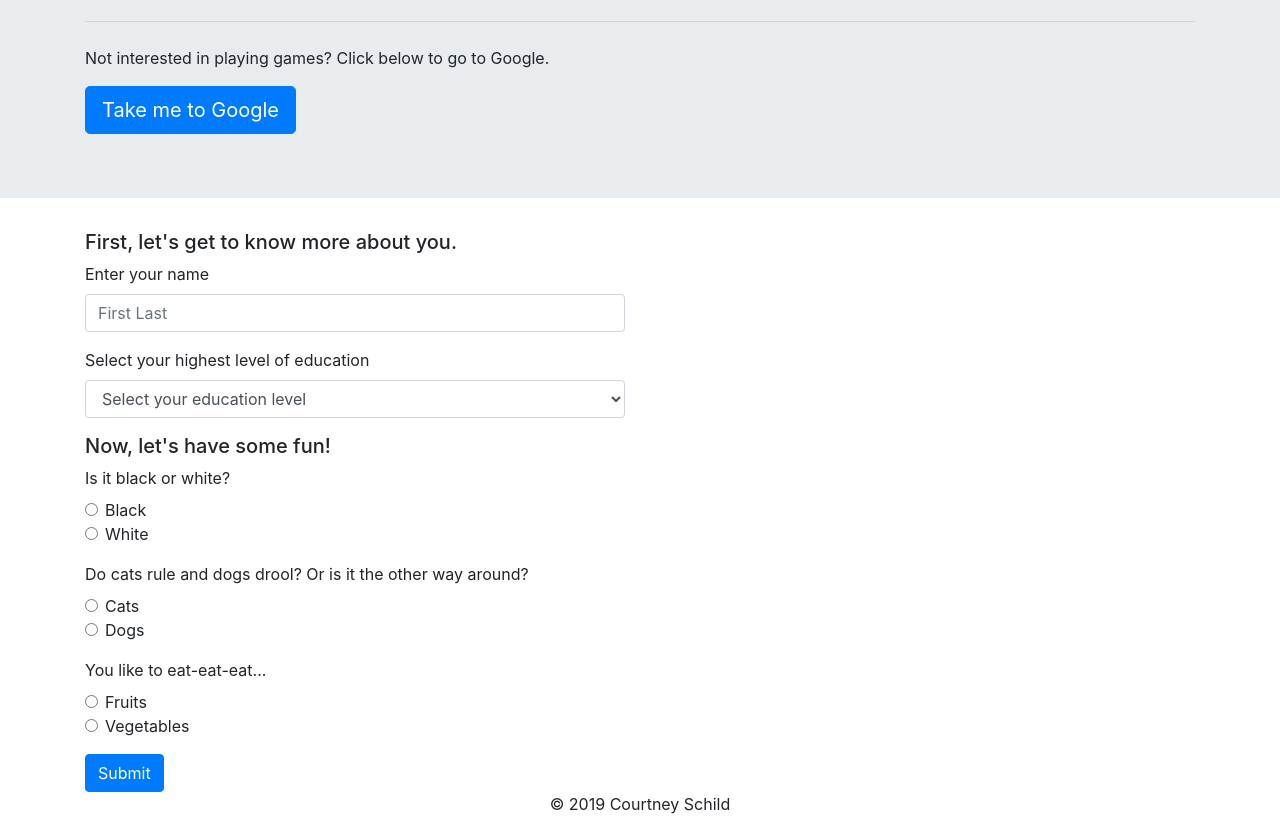
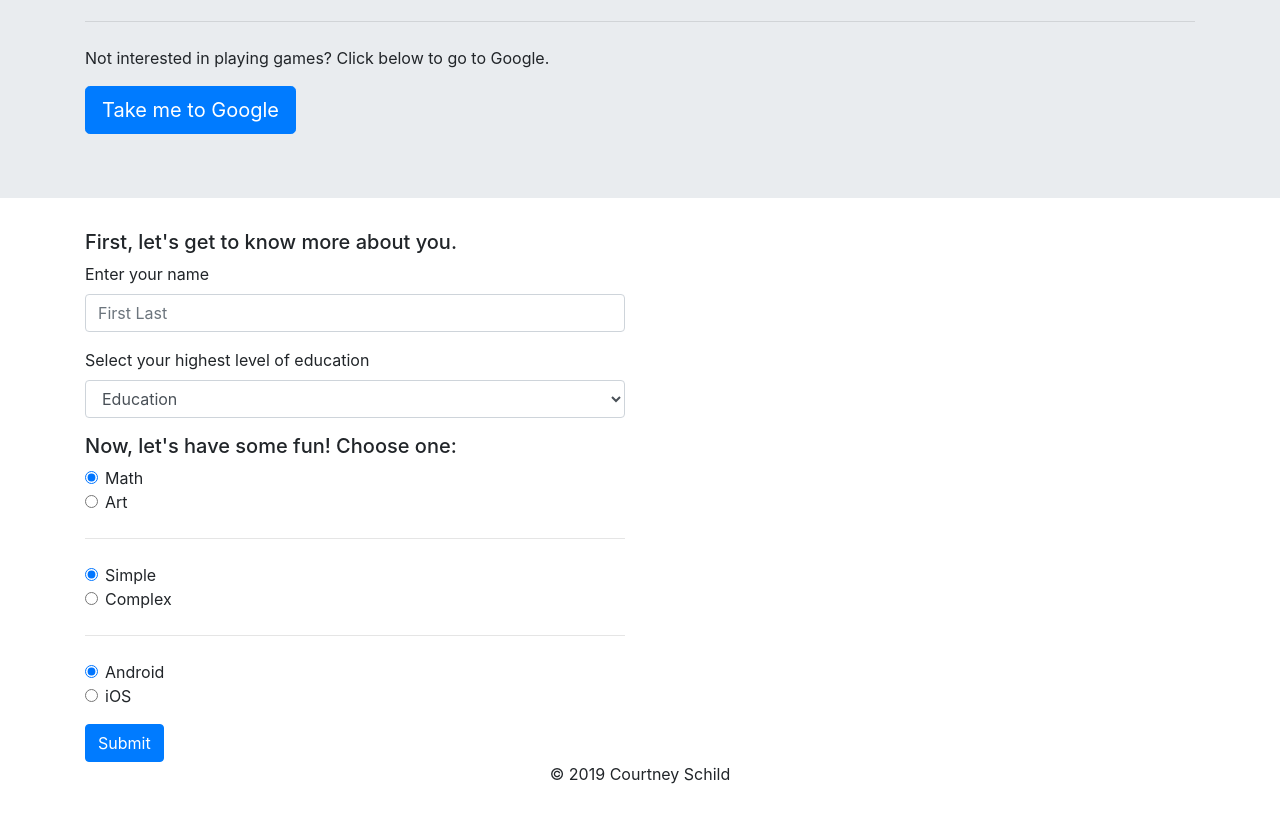
Before and after one commit to courtschmort/programming-language-suggester, a plain HTML site: page index.html in a window 1280 px wide. Shown: the part 202-1034 px from the top of the page. After the commit the page ends 1004 px from the top, so only its background shows below. Drawn offline with nearby package versions, Linux system fonts and the light colour scheme.

Commit message:
adjust branching with updates to HTML, JavaScript and jQuery.

```diff
--- a/index.html
+++ b/index.html
@@ -33,9 +33,13 @@
   </div>
   <div class="container">
     <div class="row">
+
       <div class="col">
-        <h5>First, let's get to know more about you.</h5>
+
         <form id="questions">
+
+          <h5>First, let's get to know more about you.</h5>
+
           <div class="form-group">
             <label for="name">Enter your name</label>
             <input type="text" class="form-control" id="name" placeholder="First Last">
@@ -43,7 +47,7 @@
           <div class="form-group">
             <label for="education">Select your highest level of education</label>
             <select class="form-control" id="education">
-              <option selected="true" disabled="disabled">Select your education level</option>
+              <option selected="true" disabled>Education</option>
               <option>Some High School</option>
               <option>High School Diploma / GED</option>
               <option>Some College</option>
@@ -52,52 +56,50 @@
               <option>Master's Degree or Higher</option>
             </select>
           </div>
-          <h5>Now, let's have some fun!</h5>
+
+          <h5>Now, let's have some fun! Choose one:</h5>
 
           <div class="form-group">
-            <label for="color">Is it black or white?</label>
             <div class="form-check">
-              <input class="form-check-input" type="radio" name="color" value="black">
-              <label class="form-check-label" for="color">
-                Black
+              <input class="form-check-input subject" type="radio" name="subject" value="math" checked>
+              <label class="form-check-label" for="subject">
+                Math
               </label>
             </div>
             <div class="form-check">
-              <input class="form-check-input" type="radio" name="color" value="white">
-              <label class="form-check-label" for="color">
-                White
+              <input class="form-check-input subject" type="radio" name="subject" value="art">
+              <label class="form-check-label" for="subject">
+                Art
               </label>
             </div>
           </div>
-
+          <hr class="my-4">
           <div class="form-group">
-            <label for="animal">Do cats rule and dogs drool? Or is it the other way around?</label>
             <div class="form-check">
-              <input class="form-check-input" type="radio" name="animal" value="cats">
-              <label class="form-check-label" for="animal">
-                Cats
+              <input class="form-check-input logic" type="radio" name="logic" value="simple" checked>
+              <label class="form-check-label" for="logic">
+                Simple
               </label>
             </div>
             <div class="form-check">
-              <input class="form-check-input" type="radio" name="animal" value="dogs">
-              <label class="form-check-label" for="animal">
-                Dogs
+              <input class="form-check-input logic" type="radio" name="logic" value="complex">
+              <label class="form-check-label" for="logic">
+                Complex
               </label>
             </div>
           </div>
-
+          <hr class="my-4">
           <div class="form-group">
-            <label for="food">You like to eat-eat-eat...</label>
             <div class="form-check">
-              <input class="form-check-input" type="radio" name="food" value="fruits">
-              <label class="form-check-label" for="food">
-                Fruits
+              <input class="form-check-input software" type="radio" name="software" value="android" checked>
+              <label class="form-check-label" for="software">
+                Android
               </label>
             </div>
             <div class="form-check">
-              <input class="form-check-input" type="radio" name="food" value="vegetables">
-              <label class="form-check-label" for="food">
-                Vegetables
+              <input class="form-check-input software" type="radio" name="software" value="ios">
+              <label class="form-check-label" for="software">
+                iOS
               </label>
             </div>
           </div>
@@ -107,7 +109,7 @@
       </div>
       <div class="col">
         <div id="output">
-          <h2 class="result">You should learn <span class="language"></span> first!</h2>
+          <h2 class="result">You should learn <span class="language"></span> first.</h2>
           <p>Good luck, <span class="name"></span>!</p>
         </div>
       </div>
--- a/js/scripts.js
+++ b/js/scripts.js
@@ -11,8 +11,29 @@ $(document).ready(function() {
     let nameInput = $("input#name").val();
     console.log(nameInput);
 
-    $(".name").text(nameInput);
+    let subjectInput = $("input.subject").val();
+    let logicInput = $("input.logic").val();
+    let softwareInput = $("input.software").val();
+    console.log(subjectInput);
+    console.log(logicInput);
+    console.log(softwareInput);
 
-    $("#output").show();
+    if (nameInput != "") {
+      $("#output").show();
+      $(".name").text(nameInput);
+    } else {
+      alert("Please enter your name.");
+    };
+
+    if (softwareInput === "ios" && logicInput === "complex") {
+      $(".language").text("Swift")
+    } else if (softwareInput === "android" && logicInput === "complex") {
+      $(".language").text("C#")
+    } else if (logicInput === "simple") {
+      $(".language").text("Python")
+    } else {
+      console.log("Shit.");
+    };
+
   });
 });
```
